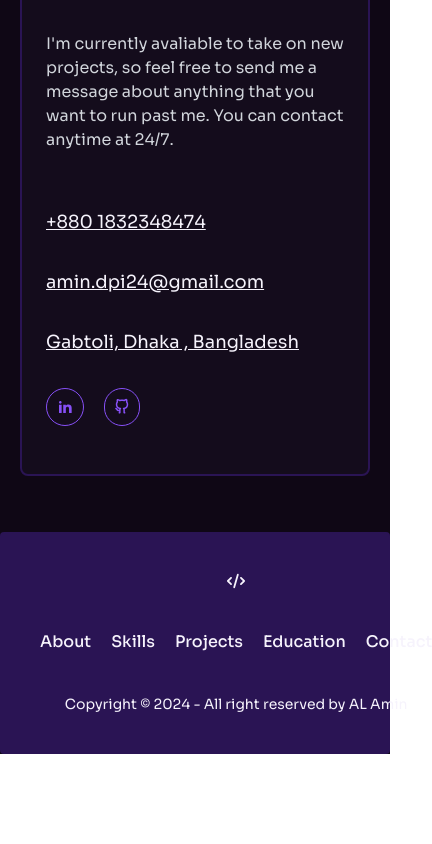
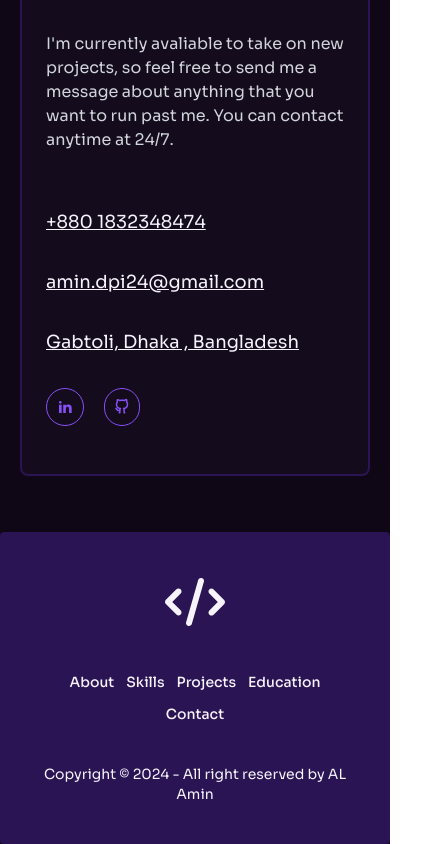
Before and after one commit to Amin7775/my-portfolio, a React (Vite) app: page / in a window 390 px wide. Shown: the part 7114-7958 px from the top of the page, 432 px wide, since content can reach past the window. Before the commit the page ends 7868 px from the top, so only its background shows below. Built offline with nearby package versions, Linux system fonts and the light colour scheme.

Commit message:
Fixed: Footer responsiveness

```diff
--- a/src/Components/Footer/Footer.jsx
+++ b/src/Components/Footer/Footer.jsx
@@ -4,14 +4,24 @@ const Footer = () => {
   return (
     <footer className="footer footer-center bg-theme-secondary text-off-white rounded p-10">
       <nav>
-      <FaCode className="text-lg md:text-6xl "></FaCode>
+        <FaCode className="text-6xl lg:text-7xl"></FaCode>
       </nav>
-      <nav className="grid grid-flow-col gap-5 text-base font-medium">
-        <a href="#homeMain" className="link link-hover">About</a>
-        <a href="#skills" className="link link-hover">Skills</a>
-        <a href="#projects" className="link link-hover">Projects</a>
-        <a href="#education" className="link link-hover">Education</a>
-        <a href="#contact" className="link link-hover">Contact</a>
+      <nav className="flex flex-wrap justify-center gap-3 md:gap-5 md:text-base font-medium">
+        <a href="#homeMain" className="link link-hover">
+          About
+        </a>
+        <a href="#skills" className="link link-hover">
+          Skills
+        </a>
+        <a href="#projects" className="link link-hover">
+          Projects
+        </a>
+        <a href="#education" className="link link-hover">
+          Education
+        </a>
+        <a href="#contact" className="link link-hover">
+          Contact
+        </a>
       </nav>
       <aside>
         <p>
```
